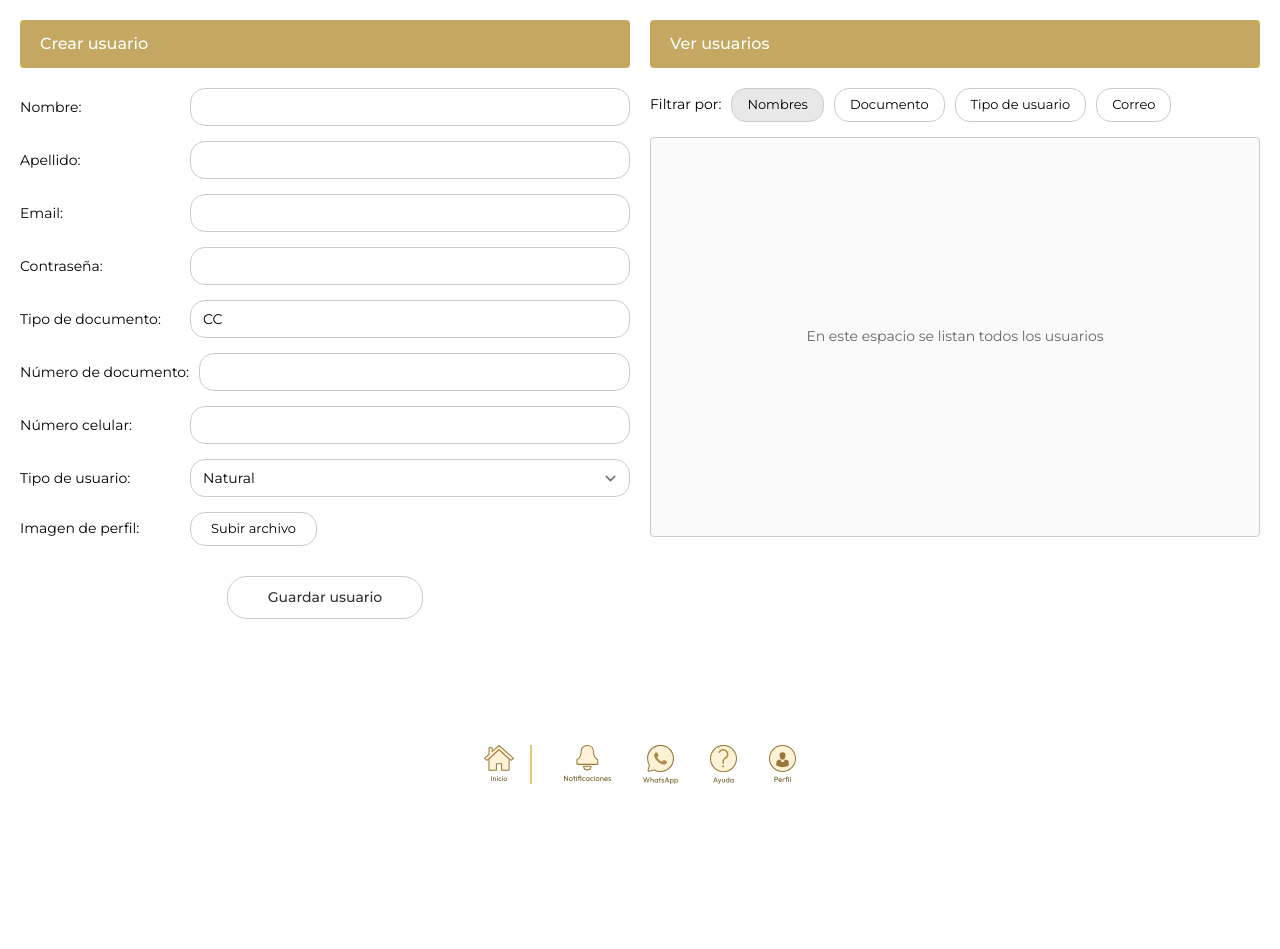
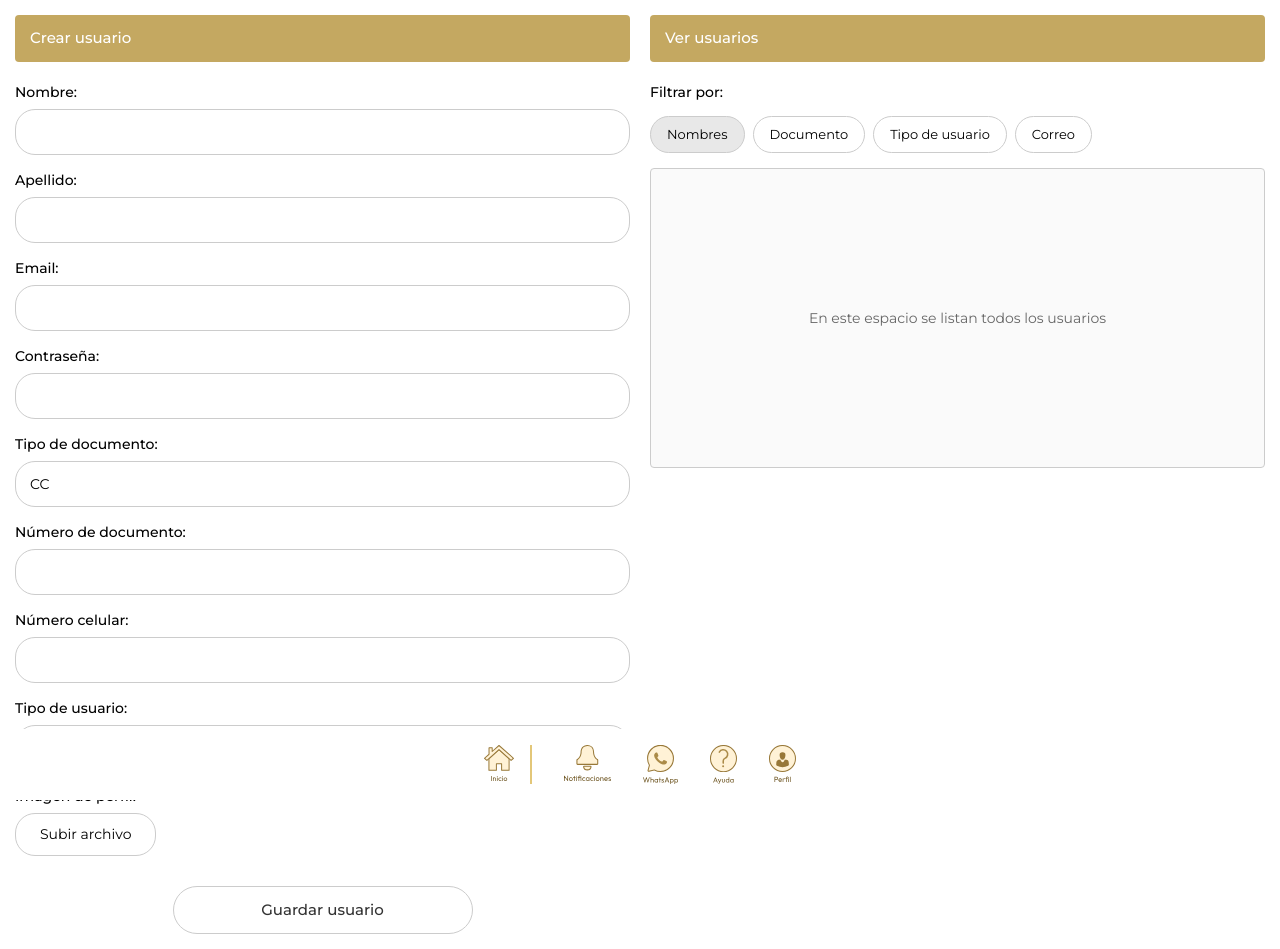
Before and after one commit to UniEstetic/CONECTANDO-PH, a Next.js app: page /usuarios/administrativo/crearusuarios in a window 1280 px wide. Before the commit the page ends 800 px from the top, so only its background shows below. Built offline with nearby package versions, Linux system fonts and the light colour scheme; no server answers.

Commit message:
Feature: Nuevos ajustes para la creacion de usuarios

```diff
--- a/app/usuarios/administrativo/crearusuarios/page.tsx
+++ b/app/usuarios/administrativo/crearusuarios/page.tsx
@@ -36,7 +36,6 @@ export default function FormUser() {
     const file = e.target.files?.[0]
     if (file) {
       // Aquí puedes implementar la lógica para subir el archivo
-      // Por ahora solo mostramos el nombre
       console.log('Archivo seleccionado:', file.name)
     }
   }
@@ -78,9 +77,9 @@ export default function FormUser() {
   return (
     <div style={{
       display: 'grid',
-      gridTemplateColumns: '1fr 1fr',
+      gridTemplateColumns: 'repeat(auto-fit, minmax(min(100%, 400px), 1fr))',
       gap: '20px',
-      padding: '20px',
+      padding: '15px',
       maxWidth: '1400px',
       margin: '0 auto'
     }}>
@@ -89,36 +88,39 @@ export default function FormUser() {
         <div style={{
           backgroundColor: '#c4a861',
           color: 'white',
-          padding: '12px 20px',
+          padding: '12px 15px',
           borderRadius: '4px',
           marginBottom: '20px',
-          fontWeight: '500'
+          fontWeight: '500',
+          fontSize: '15px'
         }}>
           Crear usuario
         </div>
 
         {message && (
           <div style={{
-            padding: '10px',
+            padding: '10px 12px',
             marginBottom: '20px',
             borderRadius: '4px',
             backgroundColor: message.type === 'success' ? '#d4edda' : '#f8d7da',
             color: message.type === 'success' ? '#155724' : '#721c24',
-            border: `1px solid ${message.type === 'success' ? '#c3e6cb' : '#f5c6cb'}`
+            border: `1px solid ${message.type === 'success' ? '#c3e6cb' : '#f5c6cb'}`,
+            fontSize: '14px'
           }}>
             {message.text}
           </div>
         )}
 
         <form onSubmit={handleSubmit}>
+          {/* Nombre */}
           <div style={{ marginBottom: '15px' }}>
             <label style={{
               display: 'flex',
-              alignItems: 'center',
-              gap: '10px',
+              flexDirection: 'column',
+              gap: '6px',
               fontSize: '14px'
             }}>
-              <span style={{ minWidth: '160px', textAlign: 'left' }}>Nombre:</span>
+              <span style={{ fontWeight: '500' }}>Nombre:</span>
               <input
                 type="text"
                 name="first_name"
@@ -126,24 +128,26 @@ export default function FormUser() {
                 onChange={handleChange}
                 required
                 style={{
-                  flex: 1,
-                  padding: '6px 12px',
+                  width: '100%',
+                  padding: '10px 14px',
                   border: '1px solid #ccc',
-                  borderRadius: '15px',
-                  fontSize: '14px'
+                  borderRadius: '20px',
+                  fontSize: '14px',
+                  boxSizing: 'border-box'
                 }}
               />
             </label>
           </div>
 
+          {/* Apellido */}
           <div style={{ marginBottom: '15px' }}>
             <label style={{
               display: 'flex',
-              alignItems: 'center',
-              gap: '10px',
+              flexDirection: 'column',
+              gap: '6px',
               fontSize: '14px'
             }}>
-              <span style={{ minWidth: '160px', textAlign: 'left' }}>Apellido:</span>
+              <span style={{ fontWeight: '500' }}>Apellido:</span>
               <input
                 type="text"
                 name="last_name"
@@ -151,24 +155,26 @@ export default function FormUser() {
                 onChange={handleChange}
                 required
                 style={{
-                  flex: 1,
-                  padding: '6px 12px',
+                  width: '100%',
+                  padding: '10px 14px',
                   border: '1px solid #ccc',
-                  borderRadius: '15px',
-                  fontSize: '14px'
+                  borderRadius: '20px',
+                  fontSize: '14px',
+                  boxSizing: 'border-box'
                 }}
               />
             </label>
           </div>
 
+          {/* Email */}
           <div style={{ marginBottom: '15px' }}>
             <label style={{
               display: 'flex',
-              alignItems: 'center',
-              gap: '10px',
+              flexDirection: 'column',
+              gap: '6px',
               fontSize: '14px'
             }}>
-              <span style={{ minWidth: '160px', textAlign: 'left' }}>Email:</span>
+              <span style={{ fontWeight: '500' }}>Email:</span>
               <input
                 type="email"
                 name="email"
@@ -176,48 +182,52 @@ export default function FormUser() {
                 onChange={handleChange}
                 required
                 style={{
-                  flex: 1,
-                  padding: '6px 12px',
+                  width: '100%',
+                  padding: '10px 14px',
                   border: '1px solid #ccc',
-                  borderRadius: '15px',
-                  fontSize: '14px'
+                  borderRadius: '20px',
+                  fontSize: '14px',
+                  boxSizing: 'border-box'
                 }}
               />
             </label>
           </div>
 
+          {/* Contraseña */}
           <div style={{ marginBottom: '15px' }}>
             <label style={{
               display: 'flex',
-              alignItems: 'center',
-              gap: '10px',
+              flexDirection: 'column',
+              gap: '6px',
               fontSize: '14px'
             }}>
-              <span style={{ minWidth: '160px', textAlign: 'left' }}>Contraseña:</span>
+              <span style={{ fontWeight: '500' }}>Contraseña:</span>
               <input
                 type="password"
                 value={password}
                 onChange={(e) => setPassword(e.target.value)}
                 required
                 style={{
-                  flex: 1,
-                  padding: '6px 12px',
+                  width: '100%',
+                  padding: '10px 14px',
                   border: '1px solid #ccc',
-                  borderRadius: '15px',
-                  fontSize: '14px'
+                  borderRadius: '20px',
+                  fontSize: '14px',
+                  boxSizing: 'border-box'
                 }}
               />
             </label>
           </div>
 
+          {/* Tipo de documento */}
           <div style={{ marginBottom: '15px' }}>
             <label style={{
               display: 'flex',
-              alignItems: 'center',
-              gap: '10px',
+              flexDirection: 'column',
+              gap: '6px',
               fontSize: '14px'
             }}>
-              <span style={{ minWidth: '160px', textAlign: 'left' }}>Tipo de documento:</span>
+              <span style={{ fontWeight: '500' }}>Tipo de documento:</span>
               <input
                 type="text"
                 name="document_type"
@@ -225,24 +235,26 @@ export default function FormUser() {
                 onChange={handleChange}
                 required
                 style={{
-                  flex: 1,
-                  padding: '6px 12px',
+                  width: '100%',
+                  padding: '10px 14px',
                   border: '1px solid #ccc',
-                  borderRadius: '15px',
-                  fontSize: '14px'
+                  borderRadius: '20px',
+                  fontSize: '14px',
+                  boxSizing: 'border-box'
                 }}
               />
             </label>
           </div>
 
+          {/* Número de documento */}
           <div style={{ marginBottom: '15px' }}>
             <label style={{
               display: 'flex',
-              alignItems: 'center',
-              gap: '10px',
+              flexDirection: 'column',
+              gap: '6px',
               fontSize: '14px'
             }}>
-              <span style={{ minWidth: '160px', textAlign: 'left' }}>Número de documento:</span>
+              <span style={{ fontWeight: '500' }}>Número de documento:</span>
               <input
                 type="text"
                 name="document_number"
@@ -250,24 +262,26 @@ export default function FormUser() {
                 onChange={handleChange}
                 required
                 style={{
-                  flex: 1,
-                  padding: '6px 12px',
+                  width: '100%',
+                  padding: '10px 14px',
                   border: '1px solid #ccc',
-                  borderRadius: '15px',
-                  fontSize: '14px'
+                  borderRadius: '20px',
+                  fontSize: '14px',
+                  boxSizing: 'border-box'
                 }}
               />
             </label>
           </div>
 
+          {/* Número celular */}
           <div style={{ marginBottom: '15px' }}>
             <label style={{
               display: 'flex',
-              alignItems: 'center',
-              gap: '10px',
+              flexDirection: 'column',
+              gap: '6px',
               fontSize: '14px'
             }}>
-              <span style={{ minWidth: '160px', textAlign: 'left' }}>Número celular:</span>
+              <span style={{ fontWeight: '500' }}>Número celular:</span>
               <input
                 type="tel"
                 name="phone_number"
@@ -275,36 +289,39 @@ export default function FormUser() {
                 onChange={handleChange}
                 required
                 style={{
-                  flex: 1,
-                  padding: '6px 12px',
+                  width: '100%',
+                  padding: '10px 14px',
                   border: '1px solid #ccc',
-                  borderRadius: '15px',
-                  fontSize: '14px'
+                  borderRadius: '20px',
+                  fontSize: '14px',
+                  boxSizing: 'border-box'
                 }}
               />
             </label>
           </div>
 
+          {/* Tipo de usuario */}
           <div style={{ marginBottom: '15px' }}>
             <label style={{
               display: 'flex',
-              alignItems: 'center',
-              gap: '10px',
+              flexDirection: 'column',
+              gap: '6px',
               fontSize: '14px'
             }}>
-              <span style={{ minWidth: '160px', textAlign: 'left' }}>Tipo de usuario:</span>
+              <span style={{ fontWeight: '500' }}>Tipo de usuario:</span>
               <select
                 name="type_person"
                 value={formData.type_person}
                 onChange={handleChange}
                 required
                 style={{
-                  flex: 1,
-                  padding: '6px 12px',
+                  width: '100%',
+                  padding: '10px 14px',
                   border: '1px solid #ccc',
-                  borderRadius: '15px',
+                  borderRadius: '20px',
                   fontSize: '14px',
-                  backgroundColor: 'white'
+                  backgroundColor: 'white',
+                  boxSizing: 'border-box'
                 }}
               >
                 <option value="">Seleccione</option>
@@ -316,15 +333,16 @@ export default function FormUser() {
             </label>
           </div>
 
+          {/* Imagen de perfil */}
           <div style={{ marginBottom: '25px' }}>
             <label style={{
               display: 'flex',
-              alignItems: 'center',
-              gap: '10px',
+              flexDirection: 'column',
+              gap: '6px',
               fontSize: '14px'
             }}>
-              <span style={{ minWidth: '160px', textAlign: 'left' }}>Imagen de perfil:</span>
-              <div style={{ flex: 1 }}>
+              <span style={{ fontWeight: '500' }}>Imagen de perfil:</span>
+              <div>
                 <input
                   type="file"
                   id="avatar-upload"
@@ -336,12 +354,13 @@ export default function FormUser() {
                   htmlFor="avatar-upload"
                   style={{
                     display: 'inline-block',
-                    padding: '6px 20px',
+                    padding: '10px 24px',
                     backgroundColor: 'white',
                     border: '1px solid #ccc',
-                    borderRadius: '15px',
+                    borderRadius: '20px',
                     cursor: 'pointer',
-                    fontSize: '13px'
+                    fontSize: '14px',
+                    textAlign: 'center'
                   }}
                 >
                   Subir archivo
@@ -350,19 +369,22 @@ export default function FormUser() {
             </label>
           </div>
 
+          {/* Botón de envío */}
           <div style={{ textAlign: 'center', marginTop: '30px' }}>
             <button
               type="submit"
               disabled={loading}
               style={{
-                padding: '10px 40px',
+                padding: '12px 50px',
                 backgroundColor: loading ? '#ccc' : 'white',
                 color: '#333',
                 border: '1px solid #ccc',
-                borderRadius: '20px',
+                borderRadius: '25px',
                 cursor: loading ? 'not-allowed' : 'pointer',
-                fontSize: '14px',
-                fontWeight: '500'
+                fontSize: '15px',
+                fontWeight: '500',
+                width: '100%',
+                maxWidth: '300px'
               }}
             >
               {loading ? 'Enviando...' : 'Guardar usuario'}
@@ -376,31 +398,41 @@ export default function FormUser() {
         <div style={{
           backgroundColor: '#c4a861',
           color: 'white',
-          padding: '12px 20px',
+          padding: '12px 15px',
           borderRadius: '4px',
           marginBottom: '20px',
-          fontWeight: '500'
+          fontWeight: '500',
+          fontSize: '15px'
         }}>
           Ver usuarios
         </div>
 
+        {/* Filtros */}
         <div style={{ marginBottom: '15px' }}>
           <div style={{
             display: 'flex',
-            gap: '10px',
+            flexWrap: 'wrap',
+            gap: '8px',
             alignItems: 'center',
             fontSize: '14px'
           }}>
-            <span>Filtrar por:</span>
+            <span style={{
+              width: '100%',
+              marginBottom: '5px',
+              fontWeight: '500'
+            }}>
+              Filtrar por:
+            </span>
             <button
               onClick={() => setActiveFilter('Nombres')}
               style={{
-                padding: '6px 15px',
+                padding: '8px 16px',
                 backgroundColor: activeFilter === 'Nombres' ? '#e8e8e8' : 'white',
                 border: '1px solid #ccc',
-                borderRadius: '15px',
+                borderRadius: '20px',
                 cursor: 'pointer',
-                fontSize: '13px'
+                fontSize: '13px',
+                whiteSpace: 'nowrap'
               }}
             >
               Nombres
@@ -408,12 +440,13 @@ export default function FormUser() {
             <button
               onClick={() => setActiveFilter('Documento')}
               style={{
-                padding: '6px 15px',
+                padding: '8px 16px',
                 backgroundColor: activeFilter === 'Documento' ? '#e8e8e8' : 'white',
                 border: '1px solid #ccc',
-                borderRadius: '15px',
+                borderRadius: '20px',
                 cursor: 'pointer',
-                fontSize: '13px'
+                fontSize: '13px',
+                whiteSpace: 'nowrap'
               }}
             >
               Documento
@@ -421,12 +454,13 @@ export default function FormUser() {
             <button
               onClick={() => setActiveFilter('Tipo de usuario')}
               style={{
-                padding: '6px 15px',
+                padding: '8px 16px',
                 backgroundColor: activeFilter === 'Tipo de usuario' ? '#e8e8e8' : 'white',
                 border: '1px solid #ccc',
-                borderRadius: '15px',
+                borderRadius: '20px',
                 cursor: 'pointer',
-                fontSize: '13px'
+                fontSize: '13px',
+                whiteSpace: 'nowrap'
               }}
             >
               Tipo de usuario
@@ -434,12 +468,13 @@ export default function FormUser() {
             <button
               onClick={() => setActiveFilter('Correo')}
               style={{
-                padding: '6px 15px',
+                padding: '8px 16px',
                 backgroundColor: activeFilter === 'Correo' ? '#e8e8e8' : 'white',
                 border: '1px solid #ccc',
-                borderRadius: '15px',
+                borderRadius: '20px',
                 cursor: 'pointer',
-                fontSize: '13px'
+                fontSize: '13px',
+                whiteSpace: 'nowrap'
               }}
             >
               Correo
@@ -447,17 +482,19 @@ export default function FormUser() {
           </div>
         </div>
 
+        {/* Área de listado */}
         <div style={{
           border: '1px solid #ccc',
           borderRadius: '4px',
           padding: '40px 20px',
-          minHeight: '400px',
+          minHeight: '300px',
           display: 'flex',
           alignItems: 'center',
           justifyContent: 'center',
           backgroundColor: '#fafafa',
           fontSize: '14px',
-          color: '#666'
+          color: '#666',
+          textAlign: 'center'
         }}>
           En este espacio se listan todos los usuarios
         </div>
```
